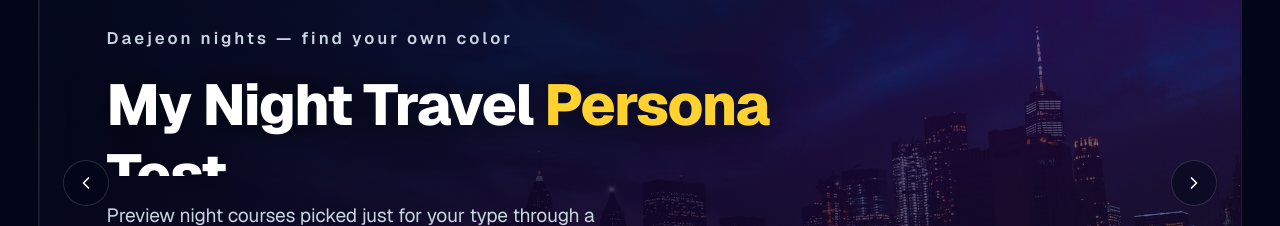
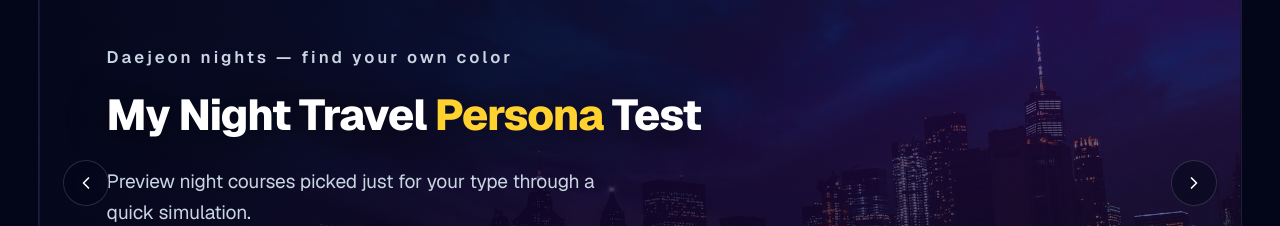
Before and after one commit to muhan-daejeon/TourNight, a Next.js app: page /en in a window 1280 px wide. Shown: the part 202-428 px from the top of the page. Built offline with nearby package versions, Linux system fonts and the light colour scheme; no server answers; the database is empty; a web font is replaced by a local one.

Commit message:
english version fix

```diff
--- a/src/components/HeroCarousel.tsx
+++ b/src/components/HeroCarousel.tsx
@@ -114,7 +114,12 @@ function Slide({
         <p className="text-xs font-semibold tracking-[0.18em] text-slate-300 sm:text-sm">
           {slide.overline}
         </p>
-        <h1 className="mt-4 line-clamp-2 max-w-xl text-3xl font-extrabold leading-[1.22] tracking-tight text-white drop-shadow-[0_2px_18px_rgba(0,0,0,0.8)] sm:text-5xl">
+        {/* sm 이상에서 5xl을 썼었는데, 영어(다른 로케일도)는 같은 문구가 한국어보다
+            훨씬 길어서 2줄을 꽉 채우면 고정 높이 박스 안에서 부제와 겹쳤다
+            (박스는 일부러 고정 높이라 로케일마다 캐러셀 키가 달라지지 않게
+            해 둔 것 — HeroCarousel 위 주석·페이지 히어로~본문 간격 계산 참고).
+            4xl로 낮춰 2줄이어도 여유 있게 들어가게 한다 */}
+        <h1 className="mt-4 line-clamp-2 max-w-xl text-3xl font-extrabold leading-[1.22] tracking-tight text-white drop-shadow-[0_2px_18px_rgba(0,0,0,0.8)] sm:text-4xl">
           <TitleWithHighlight title={slide.title} highlight={slide.highlight} />
         </h1>
         <p className="mt-5 line-clamp-3 max-w-md text-sm leading-relaxed text-slate-300 sm:text-base">
```
